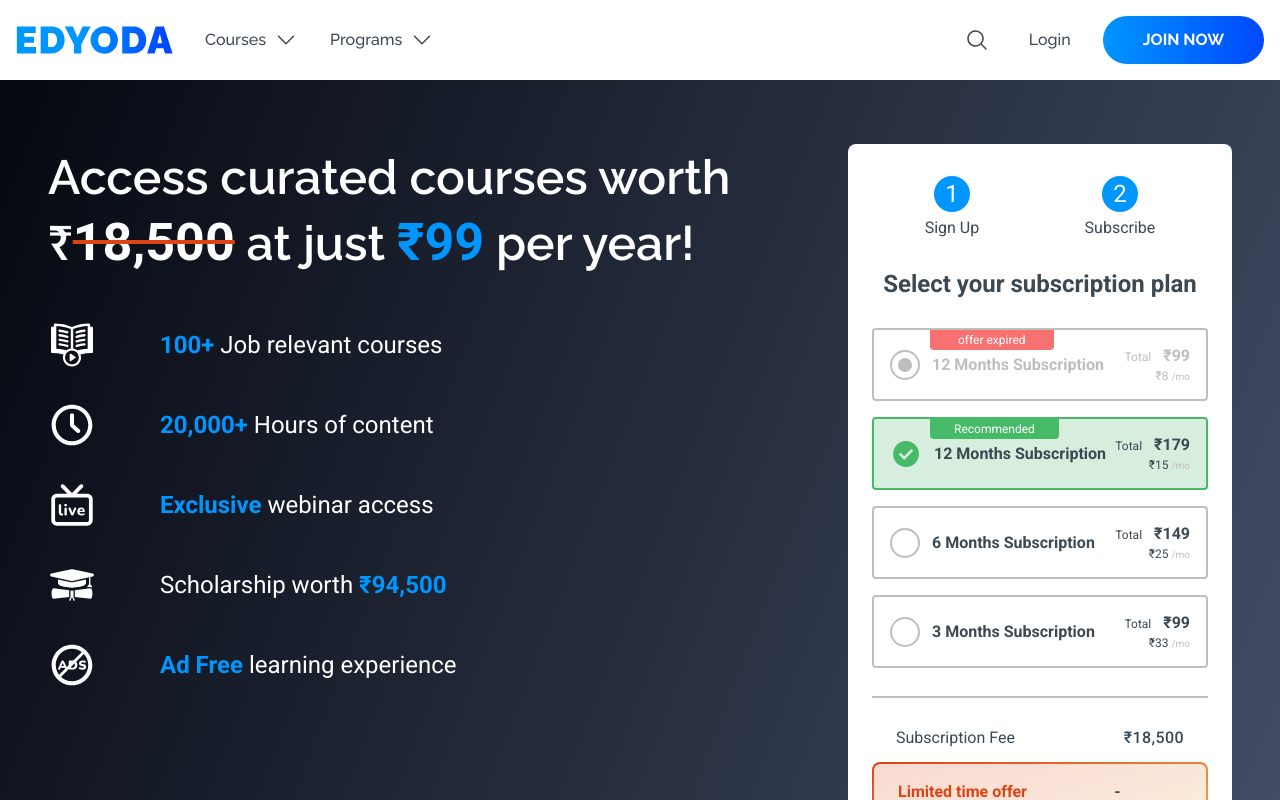
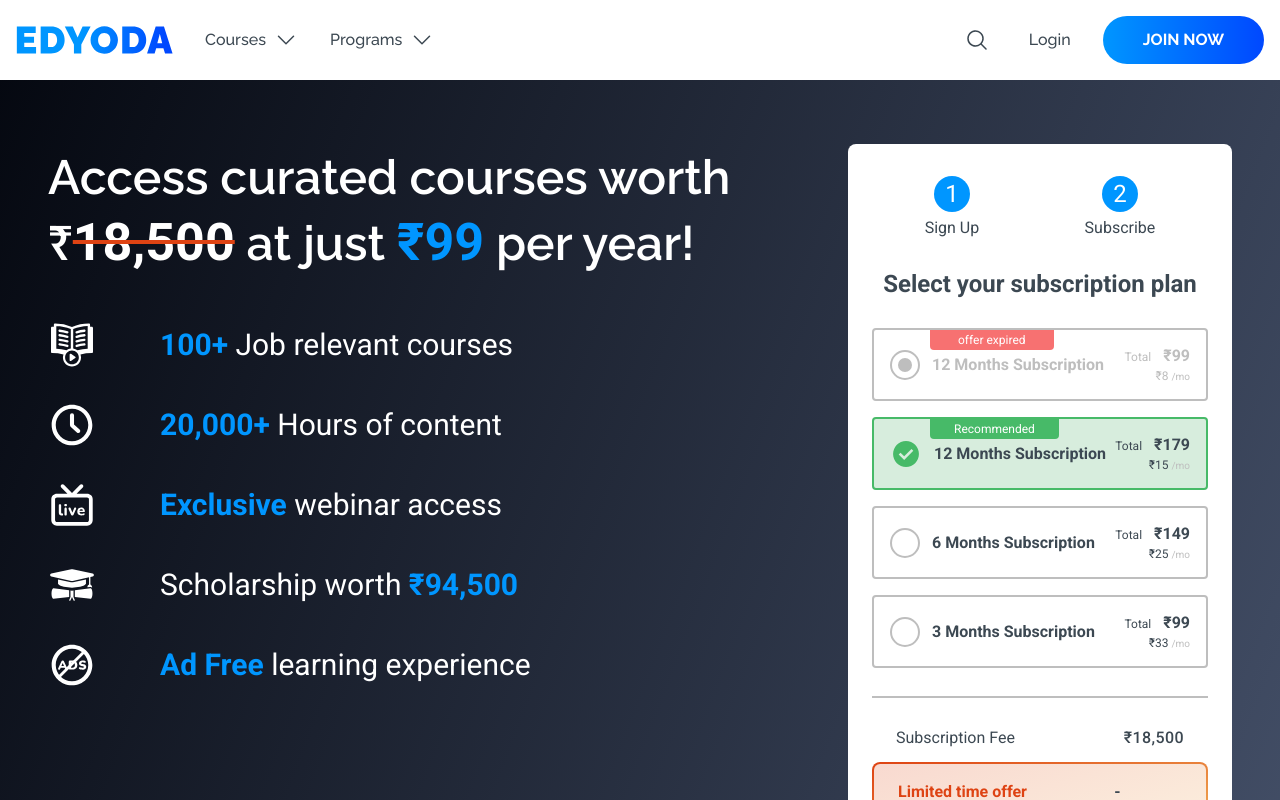
Before and after one commit to vsompura3/edyoda-assessment, a React (Vite) app: page / in a window 1280 px wide. Shown: the top 800 px of the page. Built offline with nearby package versions, Linux system fonts and the light colour scheme.

Commit message:
fixed font size for small resolution

```diff
--- a/src/components/Checkout.jsx
+++ b/src/components/Checkout.jsx
@@ -20,7 +20,7 @@
               </span>{' '}
               per year!
             </h1>
-            <ul className="mt-11 space-y-8 2xl:mt-20 2xl:space-y-16">
+            <ul className="mt-11 space-y-8 2xl:mt-20 2xl:space-y-12">
               <PlanBenefit iconType="book">
                 <span className="font-semibold text-primary-light">100+</span>{' '}
                 Job relevant courses
--- a/src/components/Header.jsx
+++ b/src/components/Header.jsx
@@ -39,7 +39,7 @@
             </ul>
           </div>
           <div className="flex items-center gap-4 md:gap-8">
-            <button className="flex items-center gap-2 rounded-md p-2">
+            <button className="flex cursor-pointer items-center gap-2 rounded-md p-2">
               <span className="sr-only">Search</span>
               {show && (
                 <input
@@ -50,7 +50,7 @@
                 />
               )}
               <MagnifyingGlassIcon
-                className="h-6 w-6 hover:bg-surface-100/50"
+                className="h-6 w-6 hover:text-surface-100/95"
                 onClick={handleClick}
               />
             </button>
--- a/src/components/PlanBenefit.jsx
+++ b/src/components/PlanBenefit.jsx
@@ -4,7 +4,7 @@
   return (
     <li className="flex items-center gap-16">
       <Icon type={iconType} style="w-12 h-12" />
-      <p className="text-2xl 2xl:text-[4rem]">{children}</p>
+      <p className="text-2xl xl:text-3xl">{children}</p>
     </li>
   )
 }
```
